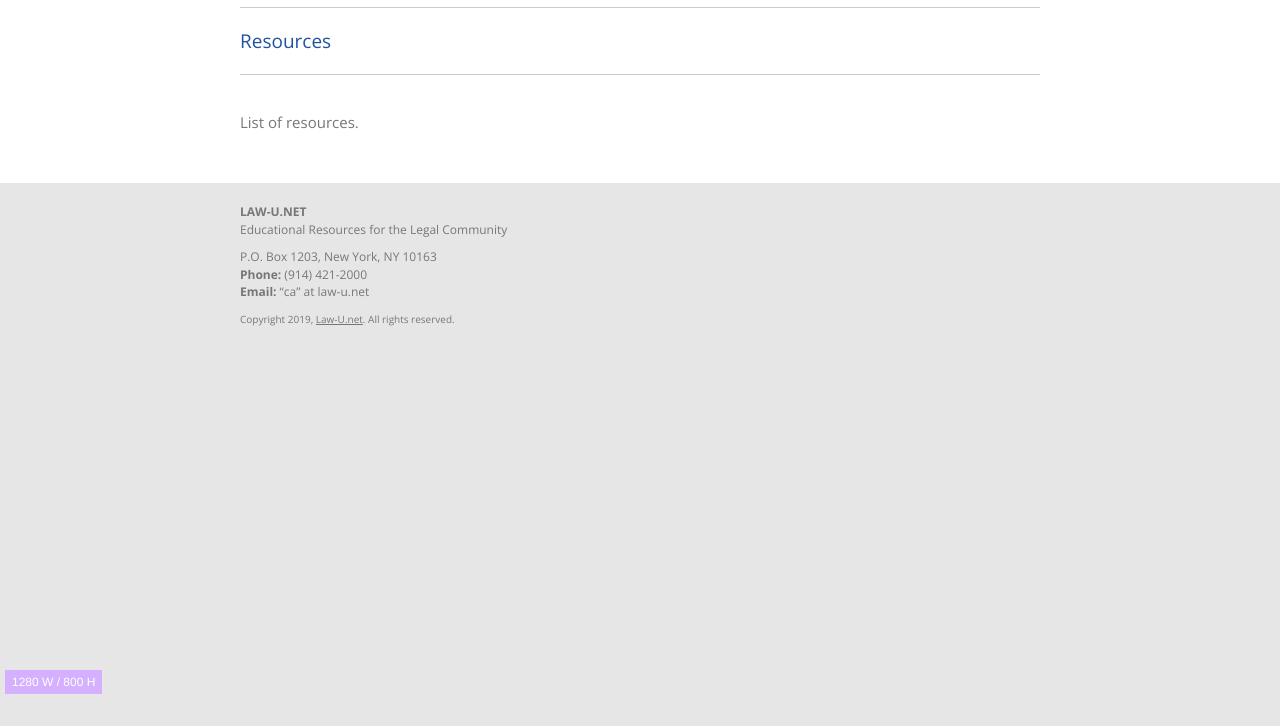
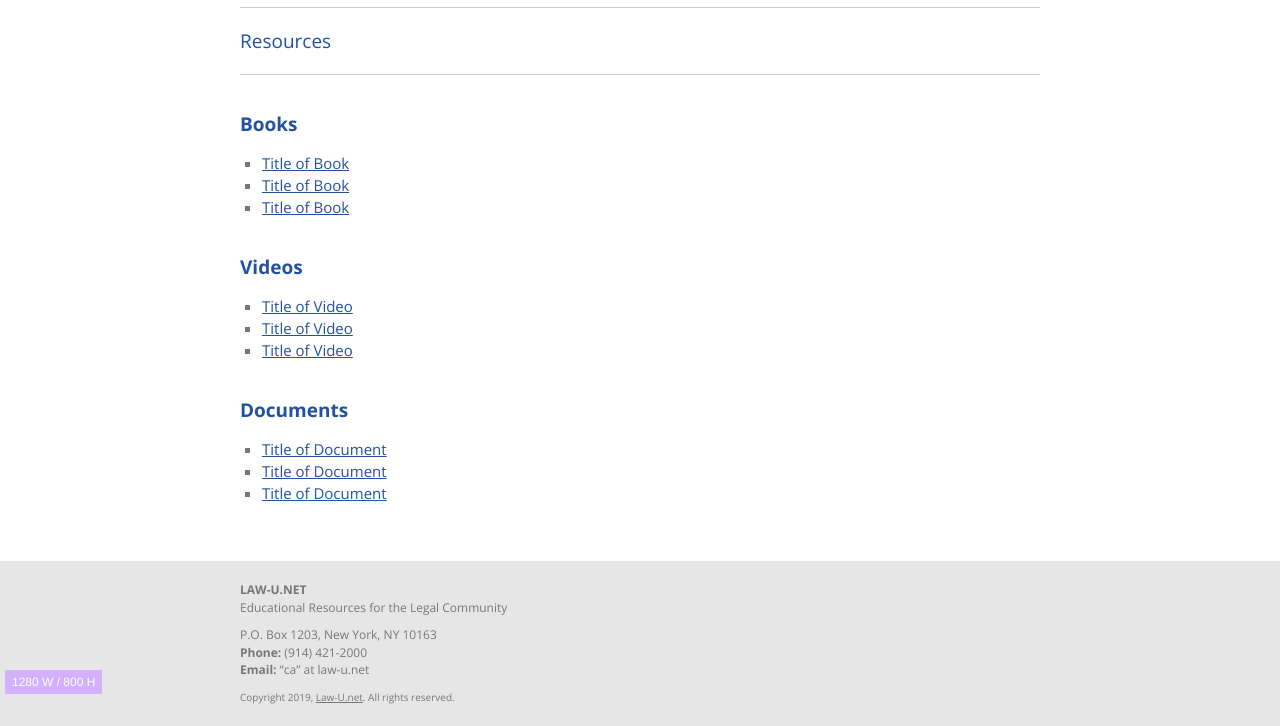
Before and after one commit to jlcolema/lawu, a website: page dist/html/resources.html in a window 1280 px wide. Shown: the part 101-827 px from the top of the page. Before the commit the page ends 800 px from the top, so only its background shows below. Drawn offline with nearby package versions, Linux system fonts and the light colour scheme.

Commit message:
Add starter content for Resources page.

```diff
--- a/src/scss/layouts/_main.scss
+++ b/src/scss/layouts/_main.scss
@@ -575,6 +575,8 @@
 
 						.highlights__detail {}
 
+		/* Bio */
+
 		.bio {}
 
 			.bio__inner-wrap {}
@@ -588,3 +590,41 @@
 				}
 
 				.bio__detail {}
+
+		/* Resources */
+
+		.resources {}
+
+			.resources__inner-wrap {}
+
+				.resources__category {
+
+					margin: 0 0 3.6rem 0;
+
+					&:last-of-type {
+
+						margin: 0;
+
+					}
+
+				}
+
+					.resources__title {
+
+						margin: 0 0 1.2rem 0;
+						font-size: 1.9rem;
+						line-height: 1.368421053; /* 26 */
+
+					}
+
+					.resources__list {
+
+						// margin: 0;
+						padding: 0 0 0 2.2rem;
+						list-style-type: square;
+
+					}
+
+						.resources__item {}
+
+							.resources__link {}
```
Also changed, not shown: dist/html/assets/css/screen.css, dist/html/resources.html.
